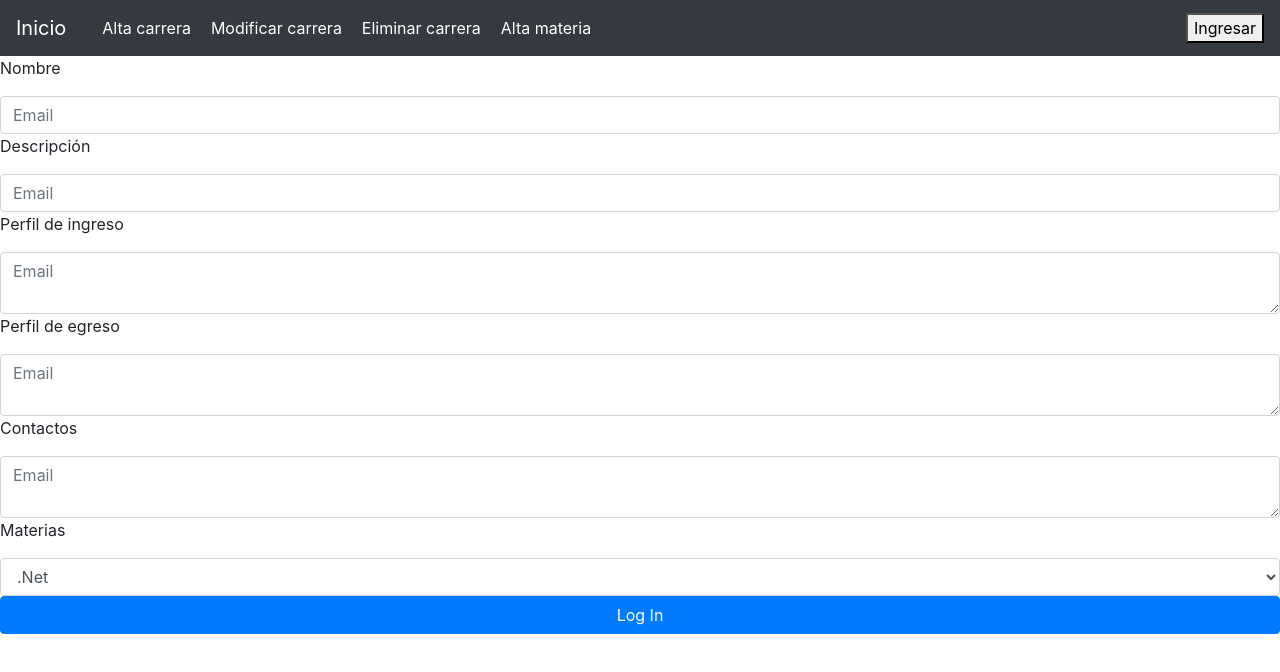
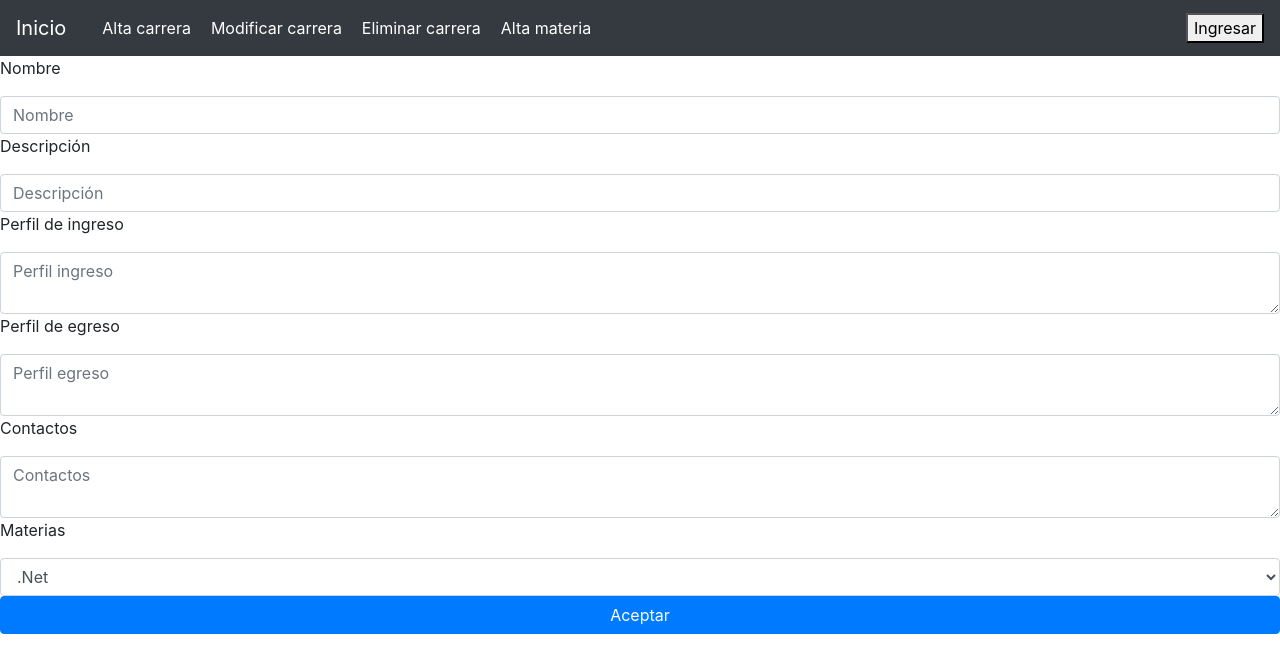
Before and after one commit to lucas59/TinfProyect, a React (Create React App) app: page /altaCarrera in a window 1280 px wide. Shown: the top 672 px of the page. Built offline with nearby package versions, Linux system fonts and the light colour scheme.

Commit message:
alta carrera

```diff
--- a/src/component/alta_carrera.js
+++ b/src/component/alta_carrera.js
@@ -9,14 +9,16 @@ class alta_carrera extends Component {
     constructor(props) {
         super(props);
         this.state = {
-            nombre: "sd",
-            desc: "sd",
-            perfil_ing: "sd",
-            perfil_egr: "sd",
-            cont: "d",
-            materias: "d"
+            nombre: "",
+            desc: "",
+            perfil_ing: "",
+            perfil_egr: "",
+            cont: "",
+            materias: ""
         };
     }
+
+    onChange = e => this.setState({ [e.target.name]: e.target.value });
 
     Alta_carrera = () => {
         console.log("entra");
@@ -35,46 +37,63 @@ class alta_carrera extends Component {
             headers: {
                 "Content-Type": "application/x-www-form-urlencoded"
             },
-            body:data
+            body: data
         })
-        .then(function(res) {
-            console.log("carrera",res);
+            .then(function (res) {
+                console.log("carrera", res);
             })
-          .catch(function(res) {
+            .catch(function (res) {
                 console.log("res", res);
             });
 
     };
 
     render() {
+        const { nombre, perfil_egr, perfil_ing, desc, materias, cont } = this.state;
         return (
             < div >
-                <p>Nombre</p><input onChange={nombre => this.setState({nombre})} className="form-control"
-            type="text"
-            name="email"
-            placeholder="Email" />
-                <p>Descripción</p><input onChange={desc => this.setState({desc})} className="form-control"
-            type="text"
-            name="email"
-            placeholder="Email" />
-                <p>Perfil de ingreso</p><textarea onChange={perfil_ing => this.setState({perfil_ing})}className="form-control"
-            type="text"
-            name="email"
-            placeholder="Email" />
-                <p>Perfil de egreso</p><textarea onChange={perfil_egr => this.setState({perfil_egr})} id="perfil_egr" className="form-control"
-            type="text"
-            name="email"
-            placeholder="Email"/>
-                <p>Contactos</p><textarea onChange={cont => this.setState({cont})} className="form-control"
-            type="text"
-            name="email"
-            placeholder="Email" />
-
+                <p>Nombre</p><input
+                    className="form-control"
+                    value={nombre}
+                    name="nombre"
+                    placeholder="Nombre"
+                    onChange={this.onChange}
+                    type="text" />
+                <p>Descripción</p><input
+                    className="form-control"
+                    value={desc}
+                    name="desc"
+                    placeholder="Descripción"
+                    onChange={this.onChange}
+                    type="text" />
+                <p>Perfil de ingreso</p><textarea
+                    className="form-control"
+                    value={perfil_ing}
+                    name="perfil_ing"
+                    placeholder="Perfil ingreso"
+                    onChange={this.onChange}
+                    type="text" />
+                <p>Perfil de egreso</p><textarea
+                    className="form-control"
+                    value={perfil_egr}
+                    name="perfil_egr"
+                    placeholder="Perfil egreso"
+                    onChange={this.onChange}
+                    type="text" />
+                <p>Contactos</p><textarea
+                    className="form-control"
+                    value={cont}
+                    name="cont"
+                    placeholder="Contactos"
+                    onChange={this.onChange}
+                    type="text" />
                 <p>Materias</p>
                 <select className="form-control"
-            type="text"
-            name="email"
-            placeholder="Email" onChange={materias => this.setState({materias})}>
+                    value={materias}
+                    name="materias"
+                    placeholder="MAterias"
+                    onChange={this.onChange}
+                    type="text">
                     <option value=".Net">.Net</option>
                     <option value="Probabilidad">Probabilidad y estadisticas</option>
                     <option value="sistemas de control">Sistemas de control</option>
@@ -84,7 +103,7 @@ class alta_carrera extends Component {
                     className="btn btn-primary btn-block"
                     type="submit"
                 >
-            Log In
+                    Aceptar
           </button>
             </div >
         )
--- a/src/config/config.js
+++ b/src/config/config.js
@@ -1,5 +1,5 @@
 module.exports = {
     server:{
-        api: 'http://192.168.20.188:3050/'
+        api: 'http://192.168.20.115:3050/'
     }
 }
```
Lines whose indentation alone changed are shown as unchanged.
